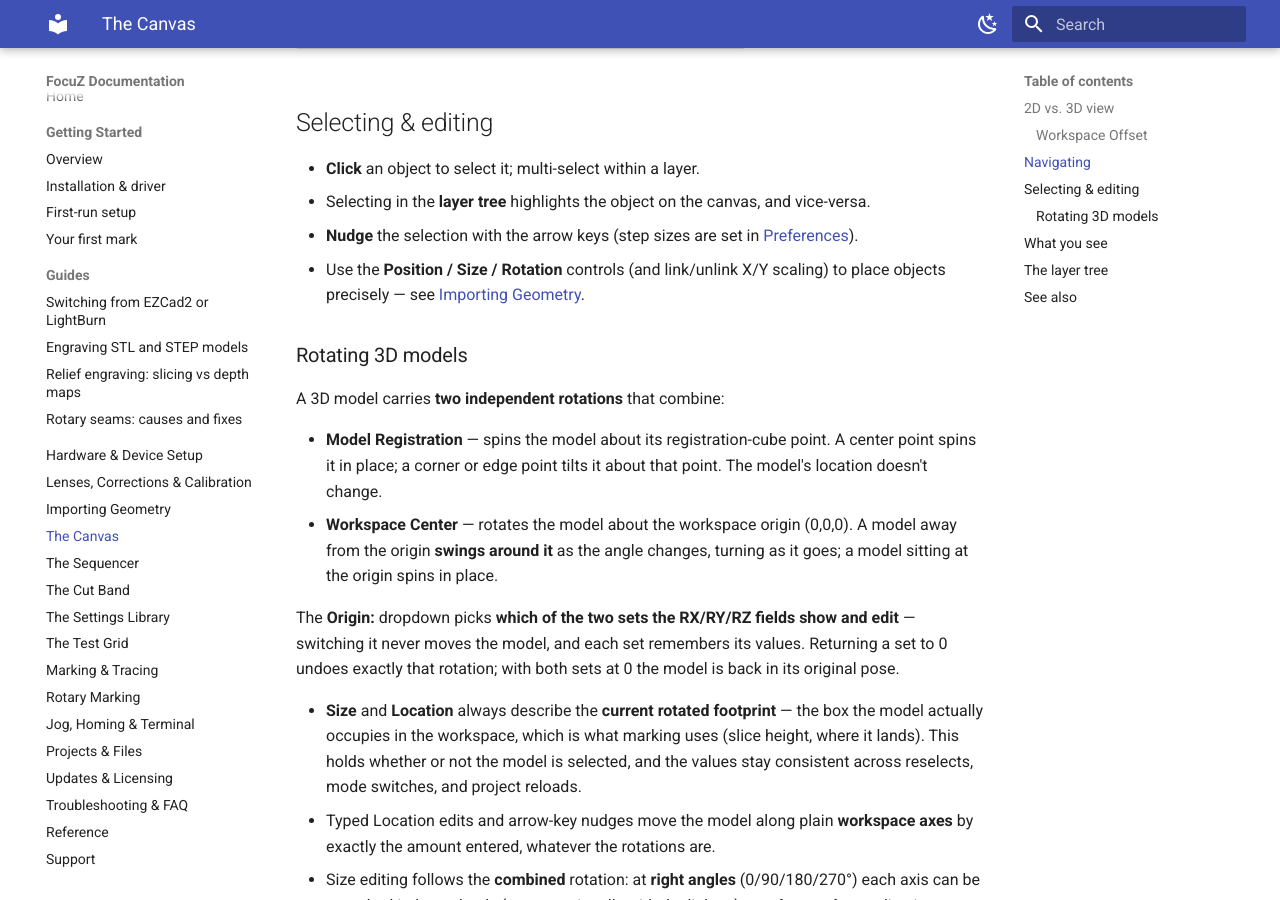
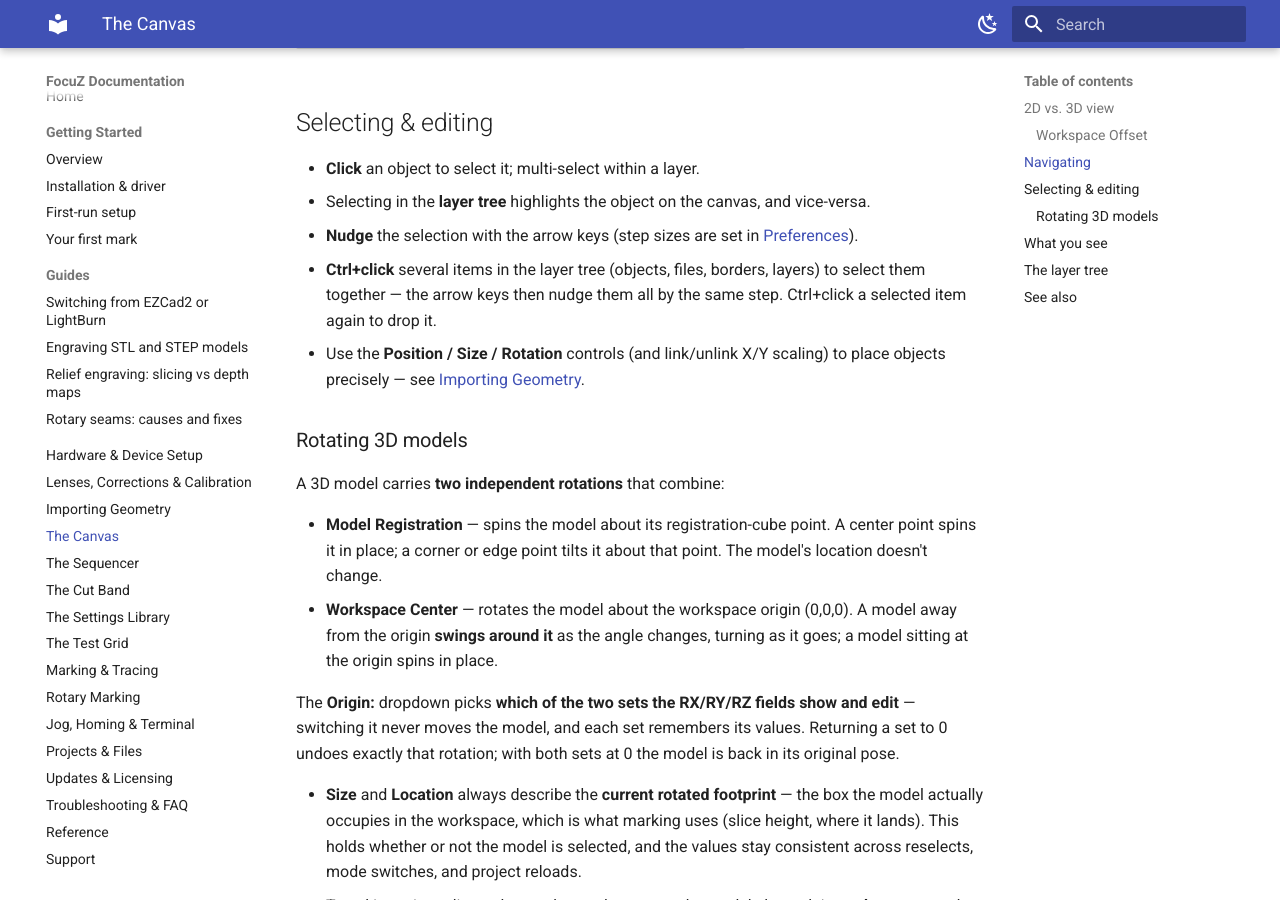
Before and after one commit to Lokahi-Shop/focuz-docs, an MkDocs documentation site: the page built from docs/canvas.md, in a window 1280 px wide and 900 px high, scrolled down 1526 px. Built offline with MkDocs 1.6.1 and Material for MkDocs 9.7.7, drawn with Linux system fonts in a browser that asks for light colours.

Commit message:
Canvas: Ctrl+click multi-select nudge in the layer tree
Co-Authored-By: Claude Opus 5.5 <noreply@anthropic.com>

```diff
--- a/docs/canvas.md
+++ b/docs/canvas.md
@@ -48,6 +48,8 @@ surface. On a rotary job it also marks the axis height and each part surface.
 - **Click** an object to select it; multi-select within a layer.
 - Selecting in the **layer tree** highlights the object on the canvas, and vice-versa.
 - **Nudge** the selection with the arrow keys (step sizes are set in [Preferences](projects-files.md)).
+- **Ctrl+click** several items in the layer tree (objects, files, borders, layers) to select them together —
+  the arrow keys then nudge them all by the same step. Ctrl+click a selected item again to drop it.
 - Use the **Position / Size / Rotation** controls (and link/unlink X/Y scaling) to place objects precisely —
   see [Importing Geometry](importing.md).
 
```
Also changed, not shown: docs/reference.md (+1 -0 lines).
